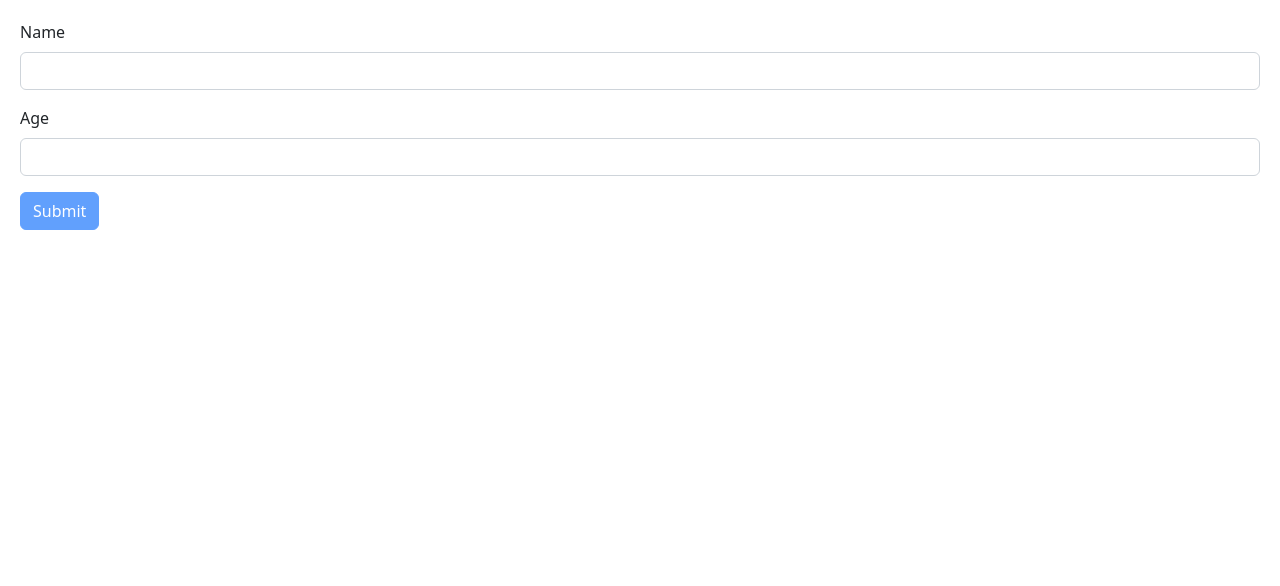
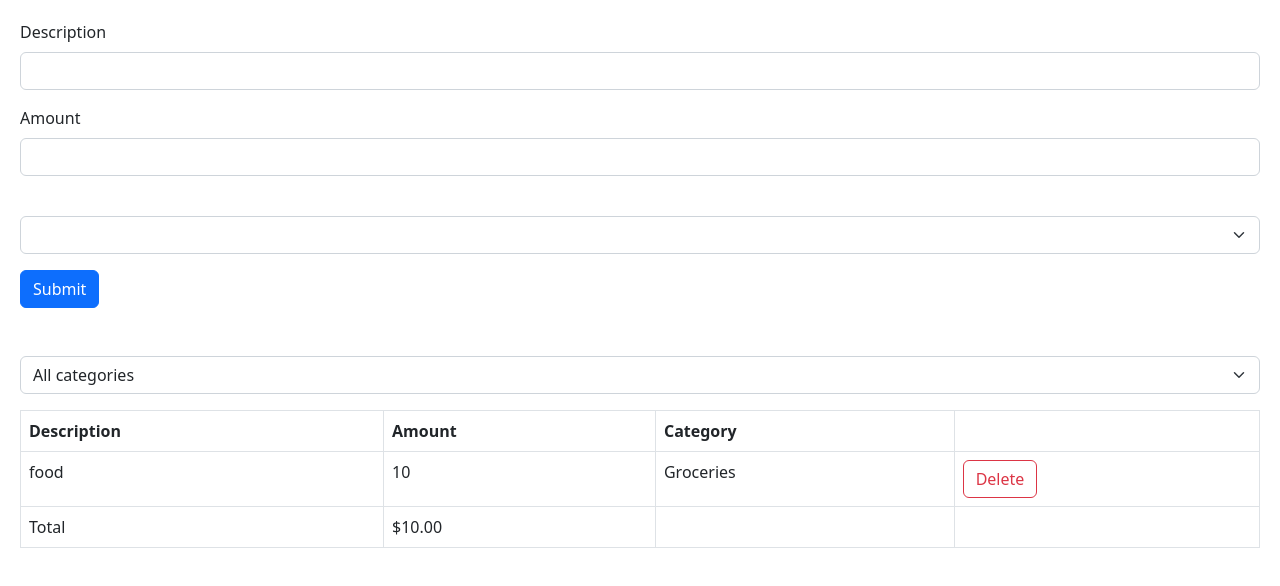
Before and after one commit to YoussefSoliman96/react-18, a React (Vite) app in the folder react-app/: page / in a window 1280 px wide. Shown: the top 586 px of the page. Built offline with nearby package versions, Linux system fonts and the light colour scheme.

Commit message:
Add Expense Tracker app

```diff
--- a/react-app/src/App.tsx
+++ b/react-app/src/App.tsx
@@ -7,11 +7,36 @@ import NavBar from "./components/NavBar";
 import Cart from "./components/Cart";
 import ExpandableText from "./components/ExpandableText";
 import Form from "./components/Form";
+import ExpenseList from "./expense-tracker/components/ExpenseList";
+import ExpenseFilter from "./expense-tracker/components/ExpenseFilter";
+import ExpenseForm from "./expense-tracker/components/ExpenseForm";
+import categories from "./expense-tracker/categories";
 
 function App() {
+  const [expenses, setExpenses] = useState([
+    { id: 1, description: "food", amount: 10, category: "Groceries" },
+  ]);
+
+  const [selectedCategoty, setSelectedCategory] = useState("");
+  const visibileLists = selectedCategoty
+    ? expenses.filter((e) => e.category === selectedCategoty)
+    : expenses;
   return (
     <div>
-      <Form></Form>
+      <div className="mb-5">
+        <ExpenseForm
+          onSubmit={(data) =>
+            setExpenses([...expenses, { ...data, id: expenses.length + 1 }])
+          }
+        />
+      </div>
+      <ExpenseFilter
+        onSelectCategory={(category) => setSelectedCategory(category)}
+      />
+      <ExpenseList
+        expenses={visibileLists}
+        onDelete={(id) => setExpenses(expenses.filter((e) => e.id !== id))}
+      />
     </div>
   );
 }
--- a/react-app/src/components/Form.tsx
+++ b/react-app/src/components/Form.tsx
@@ -27,6 +27,7 @@ const Form = () => {
 
   return (
     <form onSubmit={handleSubmit(onSubmit)}>
+      {/* div.mb-3>label.form-label+input.form-control */}
       <div className="mb-3">
         <label htmlFor="name" className="form-label">
           Name
--- /dev/null
+++ b/react-app/src/expense-tracker/categories.ts
@@ -0,0 +1,3 @@
+const categories = ["Groceries", "Utilities", "Entertainment"] as const;
+
+export default categories;
--- /dev/null
+++ b/react-app/src/expense-tracker/components/ExpenseFilter.tsx
@@ -0,0 +1,27 @@
+import categories from "../categories";
+interface Props {
+  onSelectCategory: (category: string) => void;
+}
+
+const ExpenseFilter = ({ onSelectCategory }: Props) => {
+  return (
+    <div>
+      <div className="my-3">
+        <select
+          id="categories"
+          className="form-select"
+          onChange={(event) => onSelectCategory(event.target.value)}
+        >
+          <option value="">All categories</option>
+          {categories.map((category) => (
+            <option key={category} value={category}>
+              {category}
+            </option>
+          ))}
+        </select>
+      </div>
+    </div>
+  );
+};
+
+export default ExpenseFilter;
--- /dev/null
+++ b/react-app/src/expense-tracker/components/ExpenseForm.tsx
@@ -0,0 +1,91 @@
+import React, { FormEvent, useRef, useState } from "react";
+import categories from "../categories";
+import { FieldValues, useForm } from "react-hook-form";
+import { z } from "zod";
+import { zodResolver } from "@hookform/resolvers/zod";
+
+interface Props {
+  onSubmit: (data: ExpenseFormData) => void;
+}
+
+const schema = z.object({
+  description: z
+    .string()
+    .min(3, { message: "Description must be at least 3 character(s)." })
+    .max(100),
+  amount: z
+    .number({ invalid_type_error: "Amount is required." })
+    .min(0.01, { message: "Minimuim amount is $0.01" })
+    .max(100_000),
+  category: z.enum(categories, {
+    errorMap: () => ({ message: "Category is required" }),
+  }),
+});
+
+type ExpenseFormData = z.infer<typeof schema>;
+
+const ExpenseForm = ({ onSubmit }: Props) => {
+  // Method 3: [React Form hook]
+  const {
+    register,
+    handleSubmit,
+    reset,
+    formState: { errors, isValid },
+  } = useForm<ExpenseFormData>({ resolver: zodResolver(schema) });
+
+  return (
+    <form
+      onSubmit={handleSubmit((data) => {
+        onSubmit(data);
+        reset();
+      })}
+    >
+      <div className="mb-3">
+        <label htmlFor="description" className="form-label">
+          Description
+        </label>
+        <input
+          {...register("description")}
+          id="description"
+          type="text"
+          className="form-control"
+        />
+        {errors.description && (
+          <p className="text-danger">{errors.description.message}</p>
+        )}
+      </div>
+      <div className="mb-3">
+        <label htmlFor="amount" className="form-label">
+          Amount
+        </label>
+        <input
+          {...register("amount", { valueAsNumber: true })}
+          id="amount"
+          type="number"
+          className="form-control"
+        />
+        {errors.amount && (
+          <p className="text-danger">{errors.amount.message}</p>
+        )}
+      </div>
+      <div className="mb-3">
+        <label htmlFor="category" className="form-label"></label>
+        <select {...register("category")} id="category" className="form-select">
+          <option value=""></option>
+          {categories.map((category) => (
+            <option key={category} value={category}>
+              {category}
+            </option>
+          ))}
+        </select>
+        {errors.category && (
+          <p className="text-danger">{errors.category.message}</p>
+        )}
+      </div>
+      <button className="btn btn-primary" type="submit">
+        Submit
+      </button>
+    </form>
+  );
+};
+export default ExpenseForm;
--- /dev/null
+++ b/react-app/src/expense-tracker/components/ExpenseList.tsx
@@ -0,0 +1,68 @@
+import React, { FormEvent, useRef, useState } from "react";
+import { FieldValues, useForm } from "react-hook-form";
+import { z } from "zod";
+import { zodResolver } from "@hookform/resolvers/zod";
+interface Expense {
+  id: number;
+  description: string;
+  amount: number;
+  category: string;
+}
+interface Props {
+  expenses: Expense[];
+  onDelete: (id: number) => void;
+}
+const ExpenseList = ({ expenses, onDelete }: Props) => {
+  if (expenses.length == 0) {
+    return null;
+  }
+  return (
+    <div>
+      <div className="mb-3">
+        <table className="table table-bordered">
+          <thead>
+            <tr>
+              <th scope="col">Description</th>
+              <th scope="col">Amount</th>
+              <th scope="col">Category</th>
+              <th scope="col"></th>
+            </tr>
+          </thead>
+          <tbody>
+            {expenses.map((expense) => (
+              <tr key={expense.id}>
+                <td>{expense.description}</td>
+                <td>{expense.amount}</td>
+                <td> {expense.category} </td>
+                <td>
+                  <button
+                    type="button"
+                    onClick={() => onDelete(expense.id)}
+                    className="btn btn-outline-danger"
+                  >
+                    Delete
+                  </button>
+                </td>
+              </tr>
+            ))}
+          </tbody>
+          <tfoot>
+            <tr>
+              <td>Total</td>
+              <td>
+                $
+                {expenses
+                  .reduce((acc, expense) => expense.amount + acc, 0)
+                  .toFixed(2)}{" "}
+              </td>
+              <td></td>
+              <td></td>
+            </tr>
+          </tfoot>
+        </table>
+      </div>
+    </div>
+  );
+};
+
+export default ExpenseList;
```
